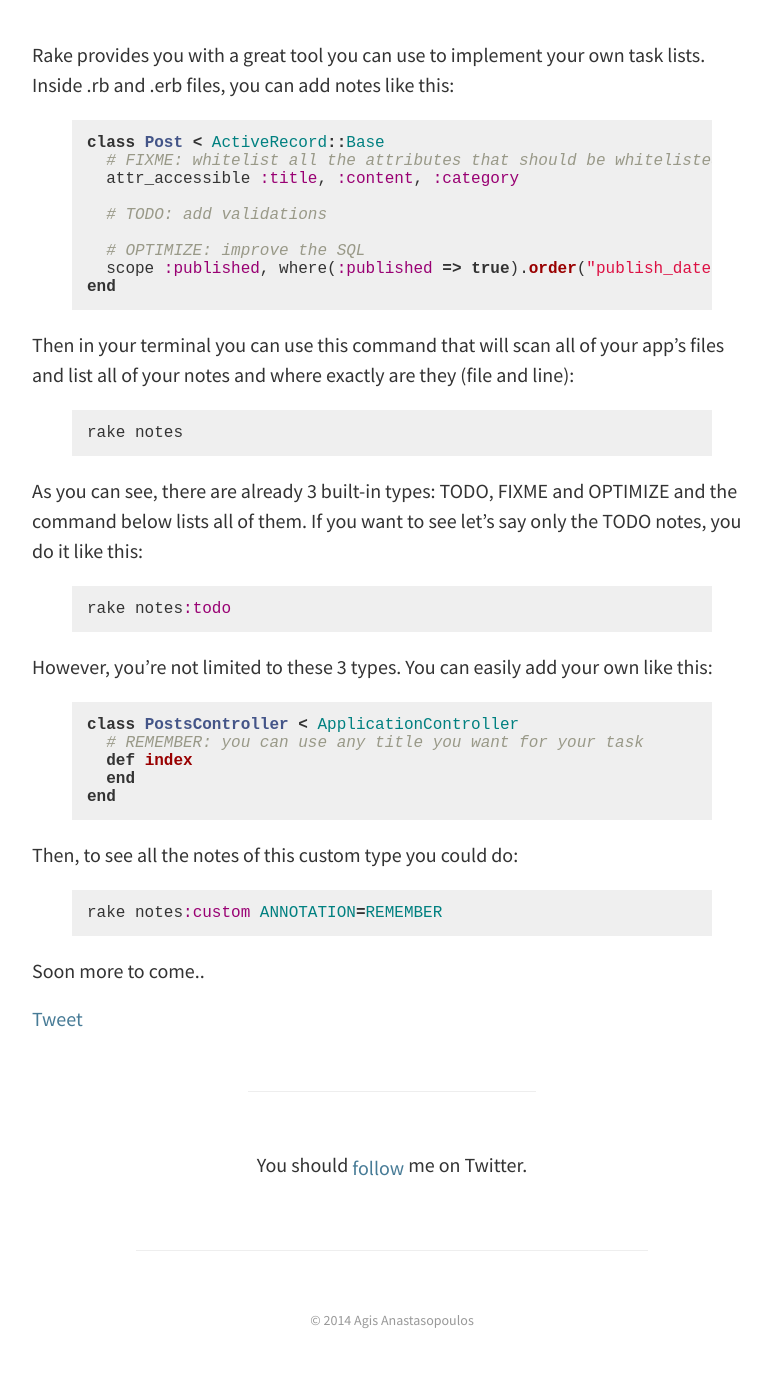
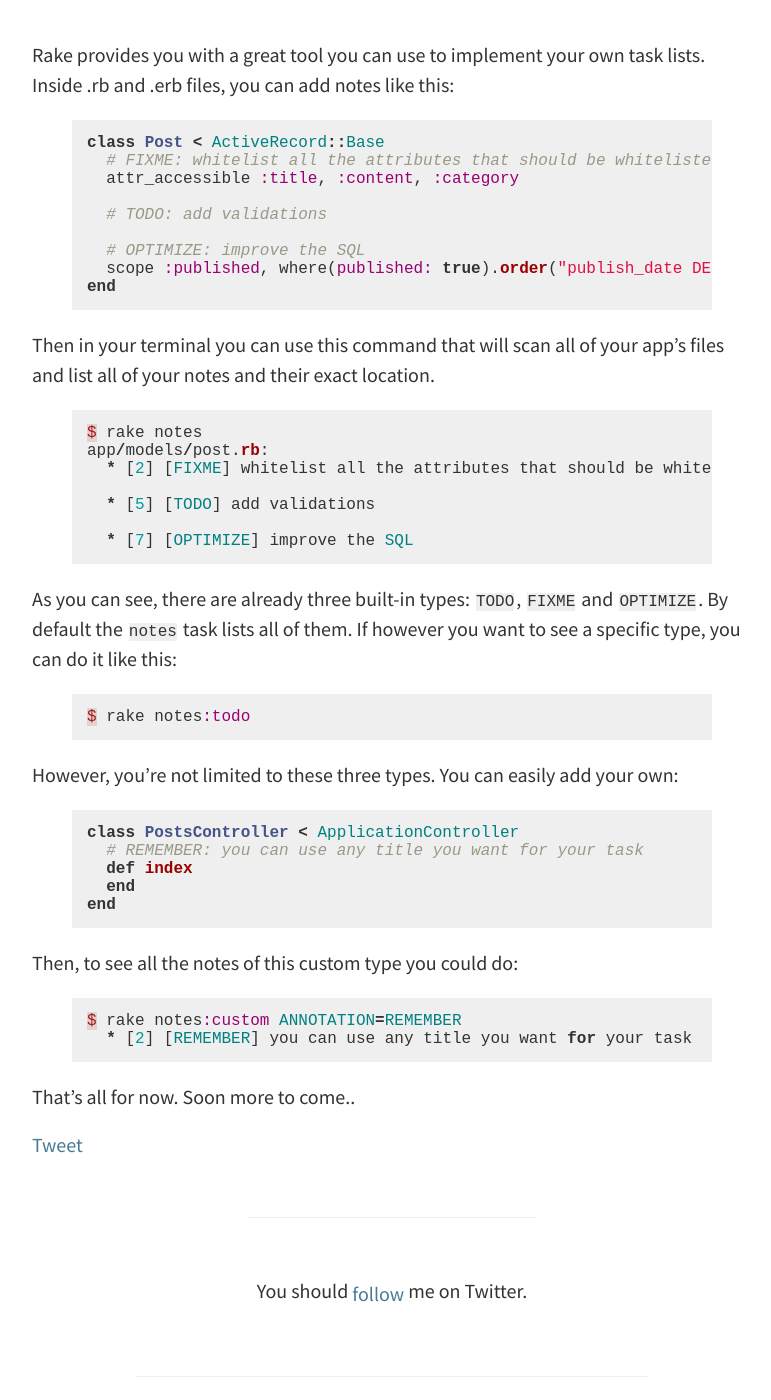
Before and after one commit to apostoiis/agis.io, a Jekyll site: the page built from _source/_posts/2012-05-24-my-rails-notes.markdown, in a window 1280 px wide and 1400 px high, scrolled down 1277 px. Shown: the whole window, without its empty margins (248-1019 px from the left). Built offline with Jekyll 4.4.1, drawn with Linux system fonts in a browser that asks for light colours; some web fonts are replaced; comment, search, counter and statistics services are not loaded; before the commit the page ends 2626 px from its top, so only the background shows below that.

Commit message:
Revise "Rails tips, part 1" post

```diff
--- a/_source/_posts/2012-05-24-my-rails-notes.markdown
+++ b/_source/_posts/2012-05-24-my-rails-notes.markdown
@@ -11,7 +11,7 @@
 If you're like me, you prefer RSpec over Test::Unit for its expressiveness and the awesome DSL it provides. Everytime you create a new app, you can use the -T option to skip all the folders and files related to Test::Unit.
 
 {% highlight ruby %}
-rails new app -T
+$ rails new app -T
 {% endhighlight %}
 
 Note that this will not only skip the test directory, but also won't create any new test files when you use the built-in controller & model generators.
@@ -23,7 +23,7 @@
 The sandbox mode lets you do just this: You can create, save & destroy ActiveRecord objects and they'll exist just as long as you terminate the console session.
 
 {% highlight ruby %}
-rails c --sandbox
+$ rails c --sandbox
 {% endhighlight %}
 
 You can see that right before the session gets terminated, Rails automatically rolls back all the transactions made during the session.
@@ -41,22 +41,30 @@
   # TODO: add validations
 
   # OPTIMIZE: improve the SQL
-  scope :published, where(:published => true).order("publish_date DESC")
+  scope :published, where(published: true).order("publish_date DESC")
 end
 {% endhighlight %}
 
-Then in your terminal you can use this command that will scan all of your app's files and list all of your notes and where exactly are they (file and line):
+Then in your terminal you can use this command that will scan all of your app's files and list all of your notes and
+their exact location.
 
 {% highlight ruby %}
-rake notes
+$ rake notes
+app/models/post.rb:
+  * [2] [FIXME] whitelist all the attributes that should be whitelisted
+
+  * [5] [TODO] add validations
+
+  * [7] [OPTIMIZE] improve the SQL
 {% endhighlight %}
 
-As you can see, there are already 3 built-in types: TODO, FIXME and OPTIMIZE and the command below lists all of them. If you want to see let's say only the TODO notes, you do it like this:
+As you can see, there are already three built-in types: `TODO`, `FIXME` and `OPTIMIZE`. By default the `notes` task lists all of them. If however you want to see a specific type, you can do it like this:
+
 {% highlight ruby %}
-rake notes:todo
+$ rake notes:todo
 {% endhighlight %}
 
-However, you're not limited to these 3 types. You can easily add your own like this:
+However, you're not limited to these three types. You can easily add your own:
 
 {% highlight ruby %}
 class PostsController < ApplicationController
@@ -69,7 +77,8 @@
 Then, to see all the notes of this custom type you could do:
 
 {% highlight ruby %}
-rake notes:custom ANNOTATION=REMEMBER
+$ rake notes:custom ANNOTATION=REMEMBER
+  * [2] [REMEMBER] you can use any title you want for your task
 {% endhighlight %}
 
-Soon more to come..
+That's all for now. Soon more to come..
```
